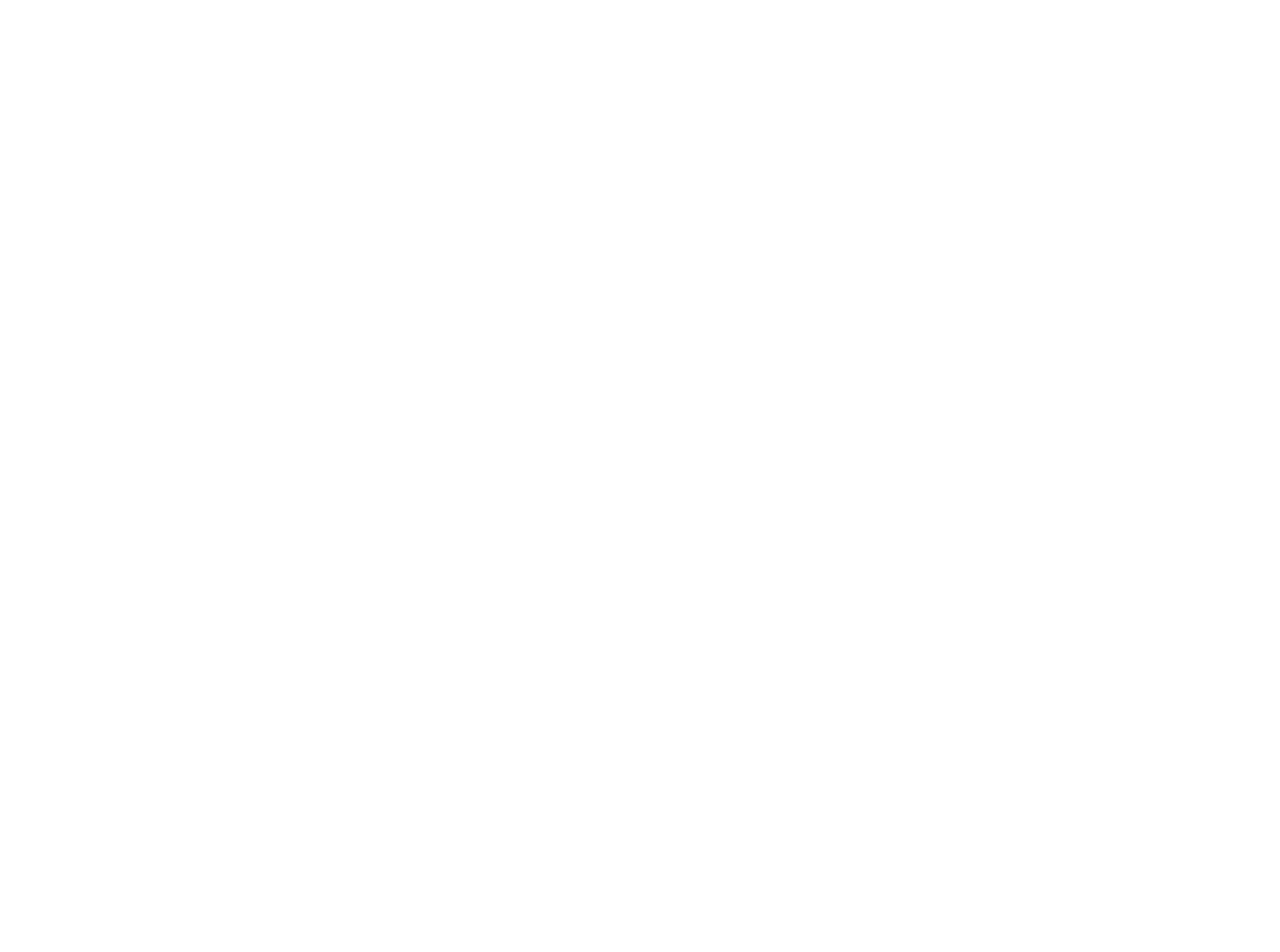
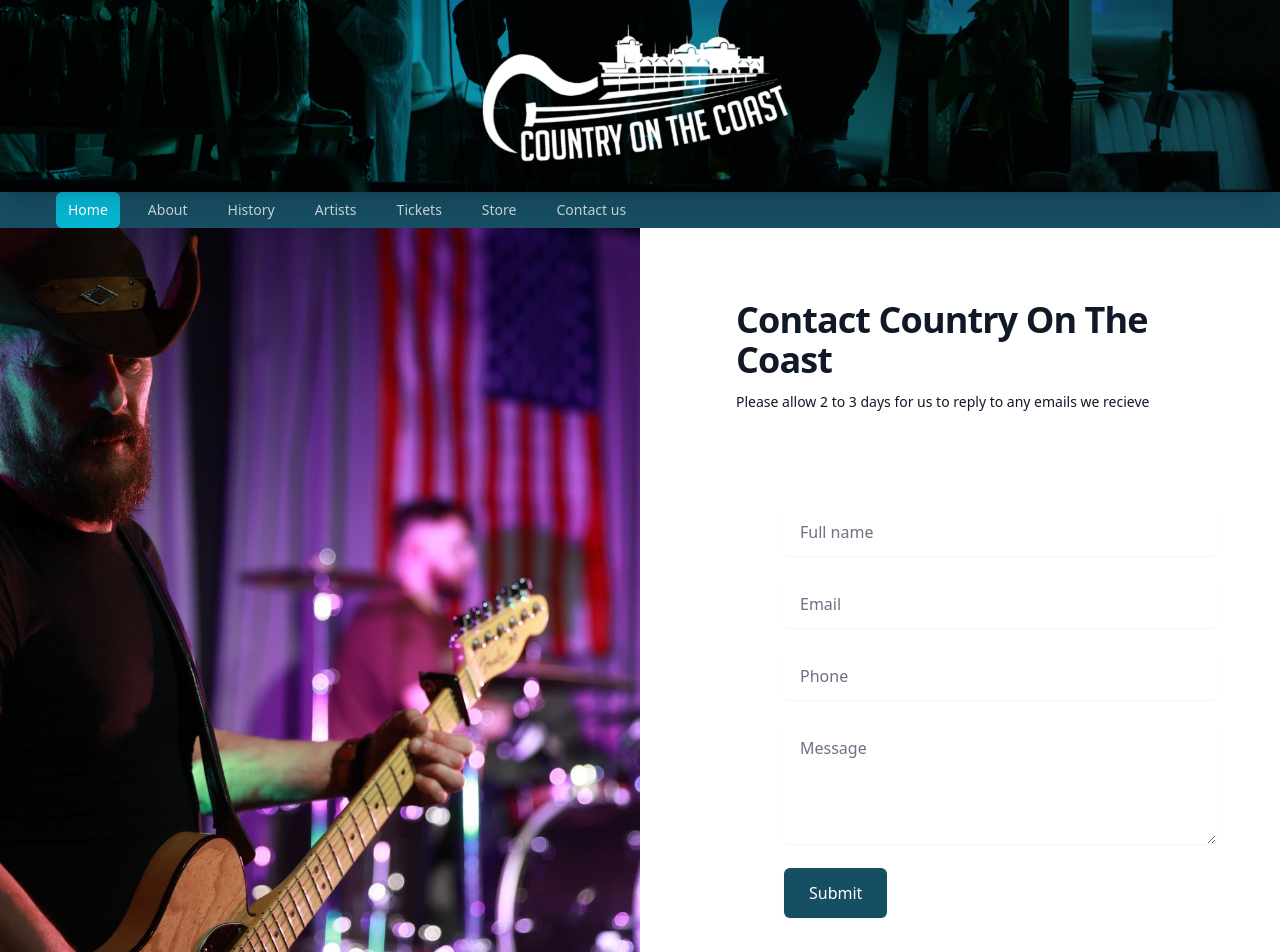
Before and after one commit to GrahamMorbyDev/countryfrontendnew, a Vue app: page /contact-us in a window 1280 px wide. Before the commit this address had no page. Shown: the top 952 px of the page. Before the commit the page ends 800 px from the top, so only its background shows below. Built offline with nearby package versions, Linux system fonts and the light colour scheme; what @ckeditor/ckeditor5-vue, vue-sweetalert2 would draw is missing.

Commit message:
contact page in - new tickets link

```diff
--- a/src/components/navBar.vue
+++ b/src/components/navBar.vue
@@ -20,7 +20,7 @@
     </div>
 
     <div class="mx-auto max-w-7xl px-2 sm:px-6 lg:px-8">
-      <div class="relative flex h-8 items-center justify-between">
+      <div class="relative flex h-8at  items-center justify-between">
         <div class="absolute inset-y-0 left-0 flex items-center sm:hidden">
           <!-- Mobile menu button-->
           <DisclosureButton
@@ -37,9 +37,9 @@
         </div>
         <div class="hidden sm:ml-6 sm:block">
           <div class="flex space-x-4">
-            <router-link v-for="item in navigation" :key="item.name" :to="item.href"
+            <a v-for="item in navigation" :key="item.name" :href="item.href"
               :class="[item.current ? 'bg-cyan-500 text-white' : 'text-gray-300 hover:bg-cyan-500 hover:text-white', 'px-3 py-2 rounded-md text-sm font-medium']"
-              :aria-current="item.current ? 'page' : undefined">{{ item.name }}</router-link>
+              :aria-current="item.current ? 'page' : undefined">{{ item.name }}</a>
           </div>
         </div>
       </div>
@@ -64,8 +64,8 @@
   { name: 'About', href: '/about', current: false },
   { name: 'History', href: '/history', current: false },
   { name: 'Artists', href: '/artists', current: false },
-  { name: 'Tickets', href: '#', current: false },
+  { name: 'Tickets', href: 'https://book.events/gaietybarsouthsea/2023-04-21/41956', current: false },
   { name: 'Store', href: '#', current: false },
-  { name: 'Contact us', href: '#', current: false },
+  { name: 'Contact us', href: '/contact-us', current: false },
 ]
 </script>
--- a/src/router/index.js
+++ b/src/router/index.js
@@ -41,13 +41,18 @@
   },
   {
     path: '/artists',
-    name: 'artisits',
+    name: 'artists',
     component: () => import('../views/ArtistsView.vue')
   },
   {
     path: '/artist',
     name: 'artisit',
     component: () => import('../views/ArtistView.vue')
+  },
+  {
+    path: '/contact-us',
+    name: 'contact',
+    component: () => import('../views/ContactUsView.vue')
   },
 
 
--- /dev/null
+++ b/src/views/ContactUsView.vue
@@ -0,0 +1,63 @@
+<template>
+    <div>
+      <navbar></navbar>
+      <div class="relative">
+        <div class="lg:absolute lg:inset-0">
+          <div class="lg:absolute lg:inset-y-0 lg:left-0 lg:w-1/2">
+            <img class="h-56 w-full object-cover lg:absolute lg:h-full" src="@/assets/contact.jpg" alt="History of Country on the coast" />
+          </div>
+        </div>
+        <div class="relative px-4 pt-12 pb-16 sm:px-6 sm:pt-16 lg:mx-auto lg:grid lg:max-w-7xl lg:grid-cols-2 lg:px-8">
+          <div class="lg:col-start-2 lg:pl-8">
+            <div class="mx-auto max-w-prose text-base lg:ml-auto lg:mr-0 lg:max-w-lg">
+            <h3 class="mt-2 text-3xl font-bold leading-8 tracking-tight text-gray-900 sm:text-4xl">Contact Country On The Coast</h3>
+            <p class="text-sm mt-3 text-gray-900">Please allow 2 to 3 days for us to reply to any emails we recieve</p>
+            <div class="bg-white py-16 px-6 lg:col-span-3 lg:py-24 lg:px-8 xl:pl-12">
+        <div class="mx-auto max-w-lg lg:max-w-none">
+          <form action="#" method="POST" class="grid grid-cols-1 gap-y-6">
+            <div>
+              <label for="full-name" class="sr-only">Full name</label>
+              <input type="text" name="full-name" id="full-name" autocomplete="name" class="block w-full rounded-md border-gray-300 py-3 px-4 placeholder-gray-500 shadow-sm focus:border-indigo-500 focus:ring-indigo-500" placeholder="Full name" />
+            </div>
+            <div>
+              <label for="email" class="sr-only">Email</label>
+              <input id="email" name="email" type="email" autocomplete="email" class="block w-full rounded-md border-gray-300 py-3 px-4 placeholder-gray-500 shadow-sm focus:border-indigo-500 focus:ring-indigo-500" placeholder="Email" />
+            </div>
+            <div>
+              <label for="phone" class="sr-only">Phone</label>
+              <input type="text" name="phone" id="phone" autocomplete="tel" class="block w-full rounded-md border-gray-300 py-3 px-4 placeholder-gray-500 shadow-sm focus:border-indigo-500 focus:ring-indigo-500" placeholder="Phone" />
+            </div>
+            <div>
+              <label for="message" class="sr-only">Message</label>
+              <textarea id="message" name="message" rows="4" class="block w-full rounded-md border-gray-300 py-3 px-4 placeholder-gray-500 shadow-sm focus:border-indigo-500 focus:ring-indigo-500" placeholder="Message" />
+            </div>
+            <div>
+              <button type="submit" class="inline-flex justify-center rounded-md border border-transparent bg-cyan-900 py-3 px-6 text-base font-medium text-white shadow-sm hover:bg-indigo-700 focus:outline-none focus:ring-2 focus:ring-indigo-500 focus:ring-offset-2">Submit</button>
+            </div>
+          </form>
+        </div>
+      </div>
+            </div>
+          </div>
+        </div>
+      </div>
+      <photos-grid-vue></photos-grid-vue>
+      <footer-bottom-vue></footer-bottom-vue>
+    </div>
+  </template>
+  <script>
+  import Navbar from '../components/navBar';
+  import photosGridVue from '@/components/photosGrid.vue';
+  import footerBottomVue from '@/components/footerBottom.vue';
+  export default {
+    components: {
+      Navbar,
+      photosGridVue,
+      footerBottomVue
+    },
+    data() {
+      return {
+      };
+    },
+  };
+  </script>
```
Also changed, not shown: src/assets/contact.jpg (added), 1 other file (tests, documents, lock files or other folders).
